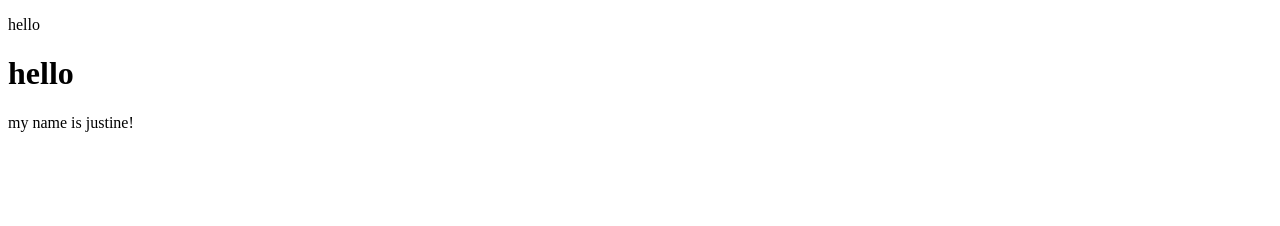
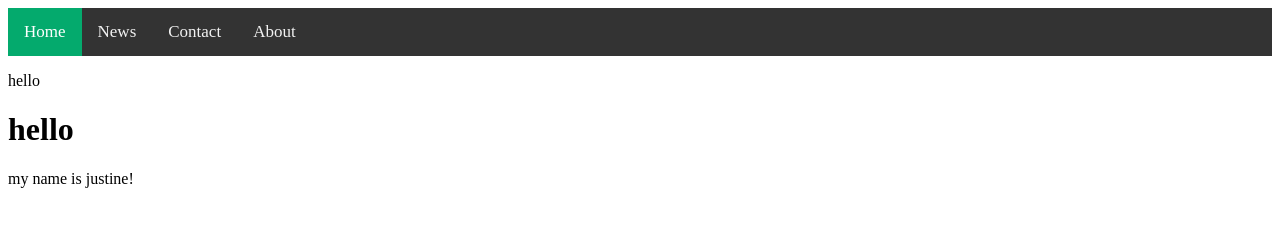
Before and after one commit to 0923932293/year-11-portfolio, a plain HTML site: page index.html in a window 1280 px wide. Drawn offline with Linux system fonts and the light colour scheme.

Commit message:
added topnav

```diff
--- a/index.html
+++ b/index.html
@@ -4,8 +4,15 @@
     <meta charset="UTF-8">
     <meta name="viewport" content="width=, initial-scale=1.0">
     <title>Document</title>
+<link rel="stylesheet"href="style.css"
 </head>
 <body>
+    <div class="topnav">
+        <a class="active" href="#home">Home</a>
+        <a href="#news">News</a>
+        <a href="#contact">Contact</a>
+        <a href="#about">About</a>
+      </div>
 <p>hello</p>
 <h1>hello</h1>
 <p>my name is justine!</p>
--- a/style.css
+++ b/style.css
@@ -0,0 +1,27 @@
+/* Add a black background color to the top navigation */
+.topnav {
+    background-color: #333;
+    overflow: hidden;
+  }
+
+  /* Style the links inside the navigation bar */
+  .topnav a {
+    float: left;
+    color: #f2f2f2;
+    text-align: center;
+    padding: 14px 16px;
+    text-decoration: none;
+    font-size: 17px;
+  }
+
+  /* Change the color of links on hover */
+  .topnav a:hover {
+    background-color: #ddd;
+    color: black;
+  }
+
+  /* Add a color to the active/current link */
+  .topnav a.active {
+    background-color: #04AA6D;
+    color: white;
+  }
```
